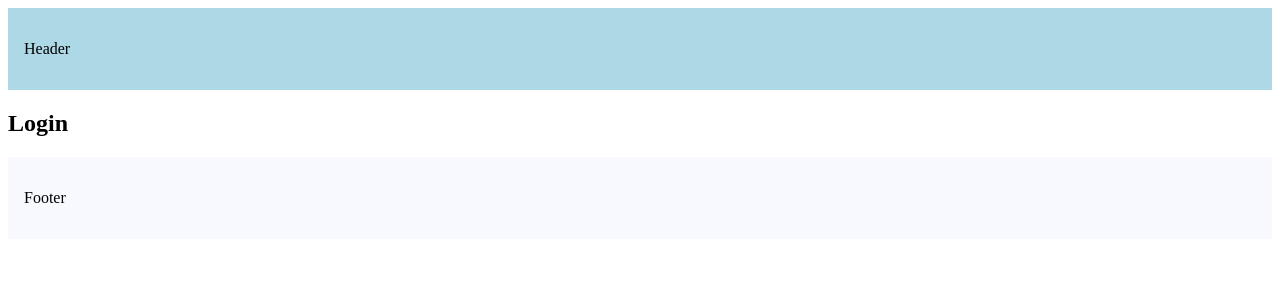
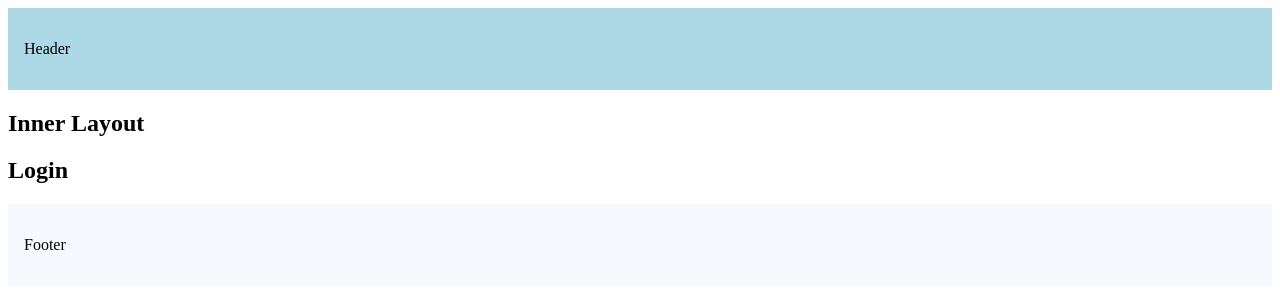
Before and after one commit to arunfloyd/learnNextJS, a Next.js app: page /login in a window 1280 px wide. Shown: the top 300 px of the page. Built offline with nearby package versions, Linux system fonts and the light colour scheme.

Commit message:
Learned Route Group layout

```diff
--- /dev/null
+++ b/src/app/(auth)/(with-auth-layout)/layout.tsx
@@ -0,0 +1,13 @@
+export default function AuthLayout({
+    children,
+  }: {
+    children: React.ReactNode;
+  }) {
+    return (
+      <>
+        <h2>Inner Layout </h2>
+        {children}
+
+      </>
+    );
+  }
```
Also changed, not shown: src/app/(auth)/(with-auth-layout)/login/page.tsx (renamed from src/app/(auth)/login/page.tsx), src/app/(auth)/(with-auth-layout)/register/page.tsx (renamed from src/app/(auth)/register/page.tsx).
